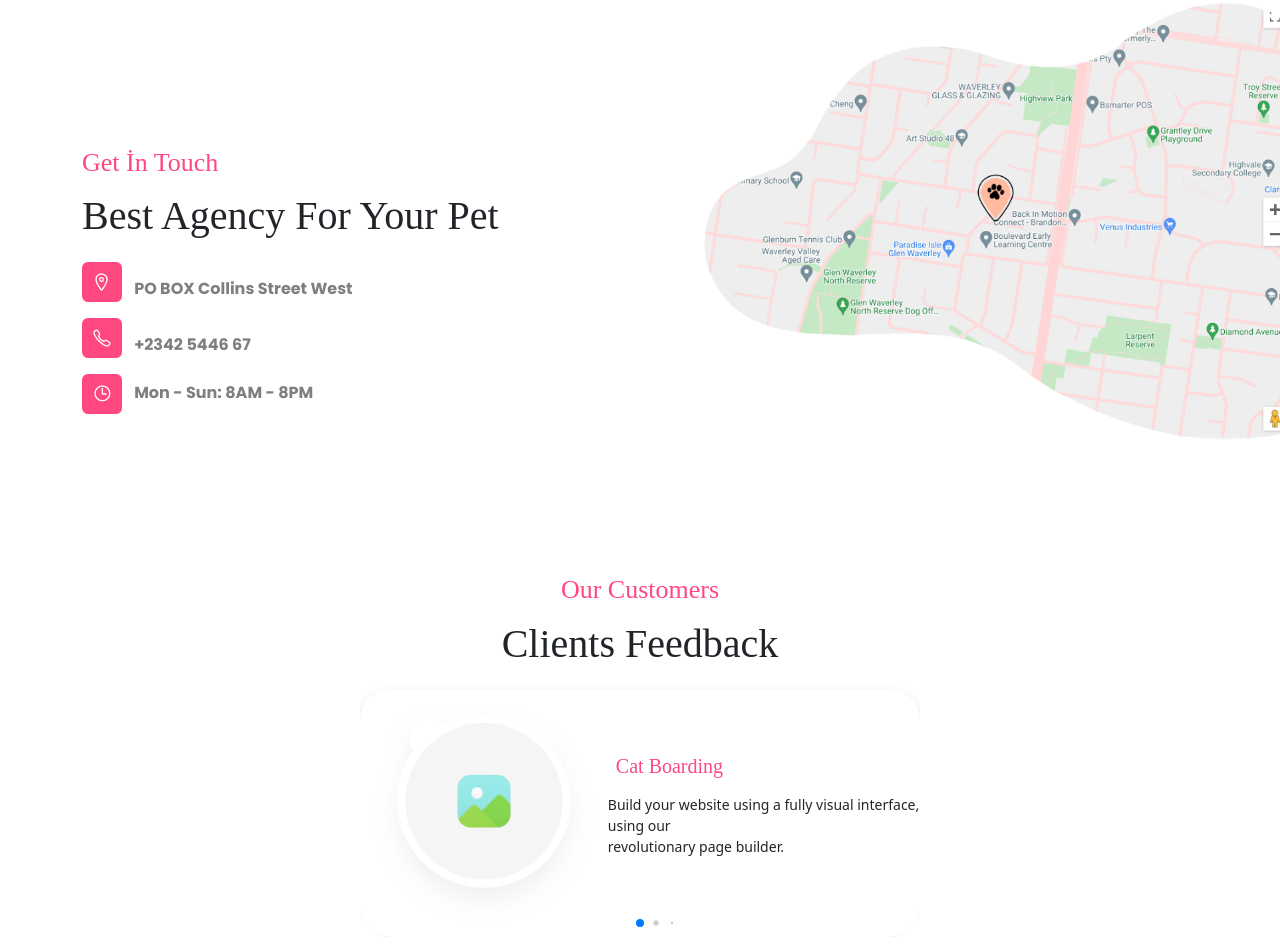
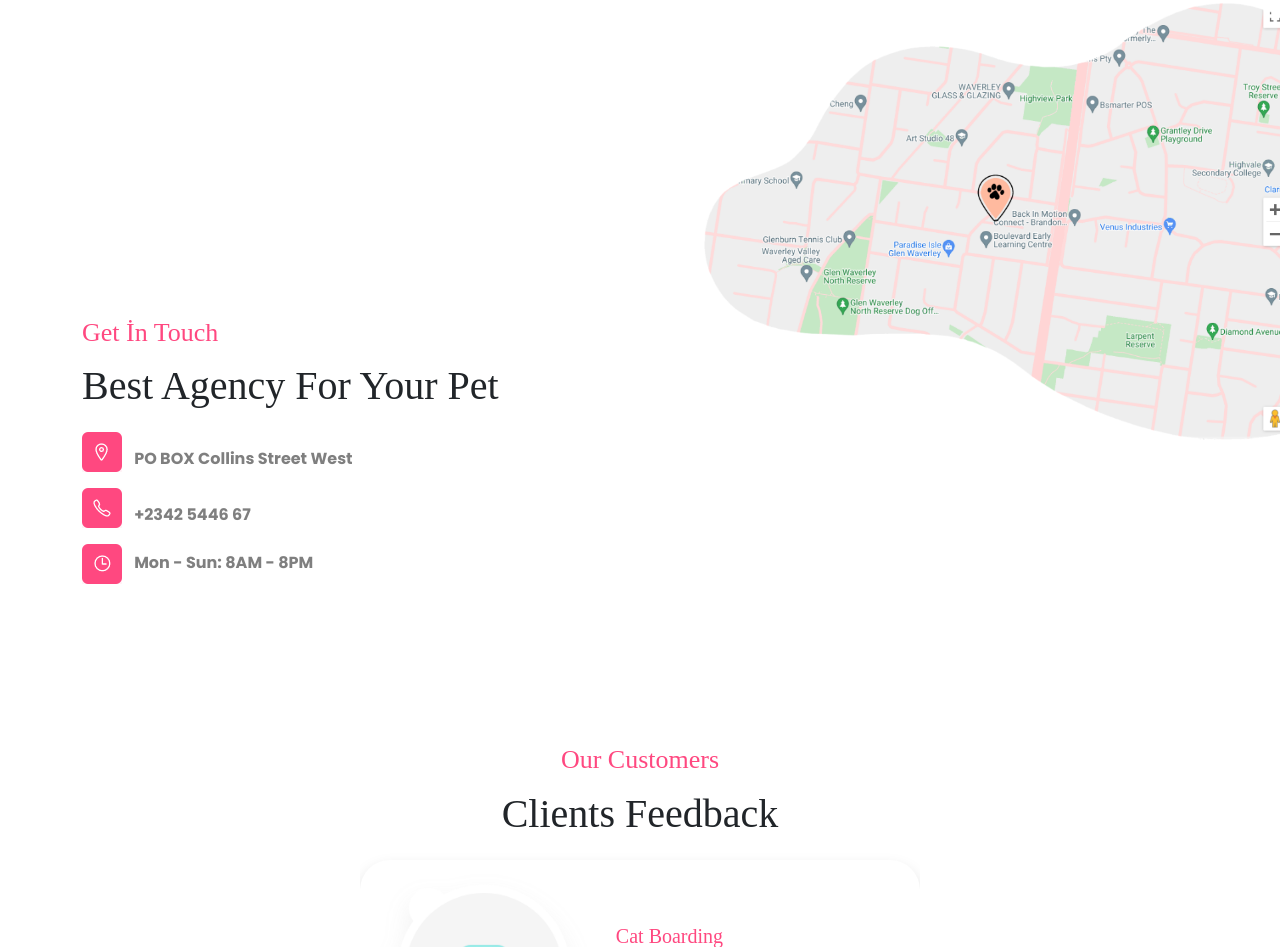
Before and after one commit to ozguruzer/pet-care, a plain HTML site: page index.html in a window 1280 px wide. Shown: the part 3903-4850 px from the top of the page. Drawn offline with nearby package versions, Linux system fonts and the light colour scheme; a web font is replaced by a local one.

Commit message:
touch padding

```diff
--- a/assets/css/main.css
+++ b/assets/css/main.css
@@ -293,7 +293,9 @@ section.get-in-touch {
 }
 
 
-.flex-touch {}
+.flex-touch {
+  padding-top: 170px;
+}
 
 
 
```
Also changed, not shown: index.html (+1 -1 lines).
